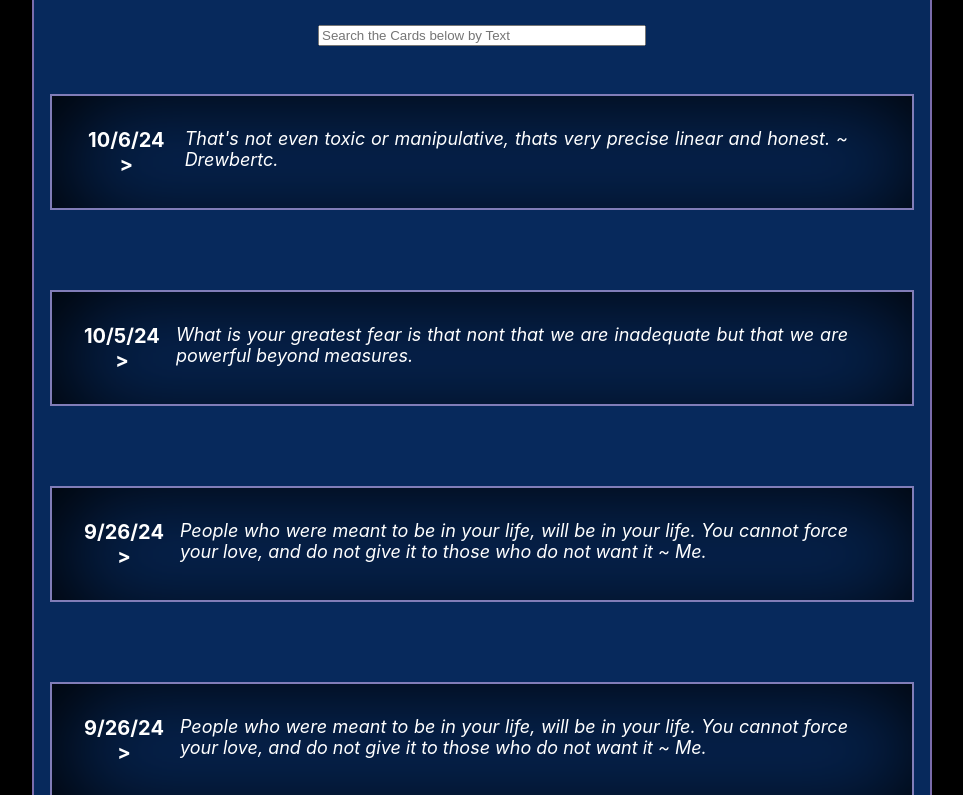
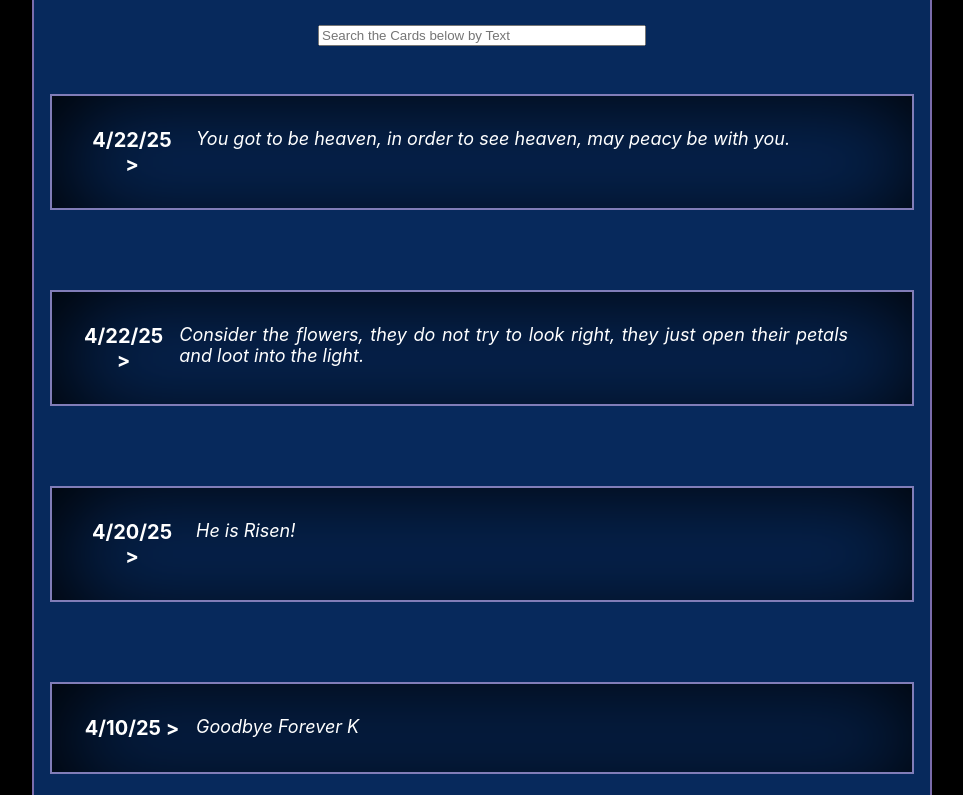
Before and after one commit to theChrisODOM/PoetryPage, a React (Create React App) app: page / in a window 1280 px wide. Shown: the part 285-1080 px from the top of the page, without its empty margins (158-1121 px from the left). Built offline with nearby package versions, Linux system fonts and the light colour scheme.

Commit message:
Welcome back

```diff
--- a/src/PoetryProps.js
+++ b/src/PoetryProps.js
@@ -9,9 +9,12 @@ export function PoetryProps(date, poetry) {
 export function MasterListOfPoetry() {
     const list = []
     list.push(
+        PoetryProps("4/22/25", "You got to be heaven, in order to see heaven, may peacy be with you."),
+        PoetryProps("4/22/25", "Consider the flowers, they do not try to look right, they just open their petals and loot into the light."),
+        PoetryProps("4/20/25", "He is Risen!"),
+        PoetryProps("4/10/25", "Goodbye Forever K"),
         PoetryProps("10/6/24", "That's not even toxic or manipulative, thats very precise linear and honest. ~ Drewbertc."),
         PoetryProps("10/5/24", "What is your greatest fear is that nont that we are inadequate but that we are powerful beyond measures."),
-        PoetryProps("9/26/24", "People who were meant to be in your life, will be in your life.  You cannot force your love, and do not give it to those who do not want it  ~ Me."),
         PoetryProps("9/26/24", "People who were meant to be in your life, will be in your life.  You cannot force your love, and do not give it to those who do not want it  ~ Me."),
         PoetryProps("9/25/24", "Saying what's on your mind will never lose you someone who is supposed to be in your life.  ~ Emily Wood"),
         PoetryProps("9/21/24", "Things are precious because they end."),
```
